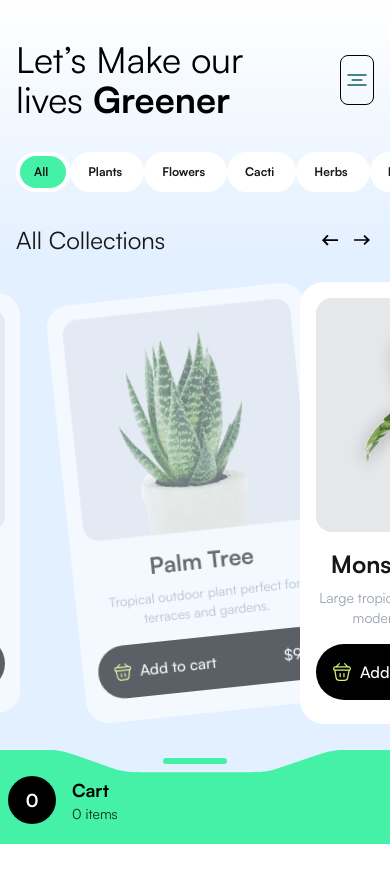
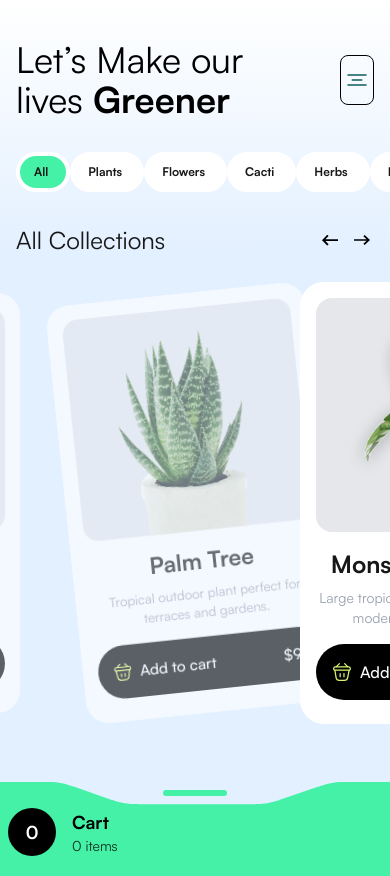
Before and after one commit to Chessboy71/FennecBookingTest, a Next.js app: page / in a window 390 px wide. Before the commit the page ends 844 px from the top, so only its background shows below. Built offline with nearby package versions, Linux system fonts and the light colour scheme.

Commit message:
fix: floating card ui bug

```diff
--- a/src/app/components/FloatingCart.tsx
+++ b/src/app/components/FloatingCart.tsx
@@ -6,7 +6,7 @@ const FlowingCart = () => {
   const items = useCartStore((state) => state.items);
   return (
     <Link href={`/cart`}>
-      <div className="flex flex-col items-center w-screen h-auto bg-[url(/floatingCart.svg)] bg-center bg-cover bg-no-repeat group cursor-pointer fixed bottom-0 left-0 lg:bg-primary lg:rounded-full lg:w-xl lg:bottom-2  lg:-translate-x-1/2 lg:left-1/2 z-50">
+      <div className="flex flex-col items-center w-screen h-auto bg-[url(/floatingCart.svg)] bg-center bg-cover bg-no-repeat group cursor-pointer lg:fixed lg:bg-primary lg:rounded-full lg:w-xl lg:bottom-2 lg:-translate-x-1/2 lg:left-1/2 z-50">
         {/* Top drag indicator */}
         <div className="w-16 h-1.5 rounded-full bg-primary translate-y-2 group-hover:translate-y-0 duration-200 transition-all lg:hidden" />
 
--- a/src/app/page.tsx
+++ b/src/app/page.tsx
@@ -25,11 +25,11 @@ export default function Home() {
   if (isLoading) return <RootSkeleton />;
   return (
     <div className="flex items-center justify-center font-sans bg-linear-to-b from-white to-30% to-secondary">
-      <main className="py-6 h-screen w-screen lg:flex lg:flex-row lg:max-w-6xl overflow-hidden">
+      <main className="py-6 h-screen w-screen lg:flex lg:flex-row lg:max-w-6xl">
         <div className="w-full lg:w-1/2 lg:h-full flex">
           <PageHeaderWithNavigation title="Let’s Make our lives Greener" />
         </div>
-        <div className="w-full lg:w-1/2 h-full overflow-y-scroll lg:flex lg:flex-col lg:justify-center lg:px-0">
+        <div className="w-full lg:w-1/2 overflow-y-scroll lg:flex lg:flex-col lg:justify-center [scrollbar-width:none] lg:px-0">
           <FilterList filter={filter} setFilter={setFilter} />
           <Products
             filter={filter}
```
